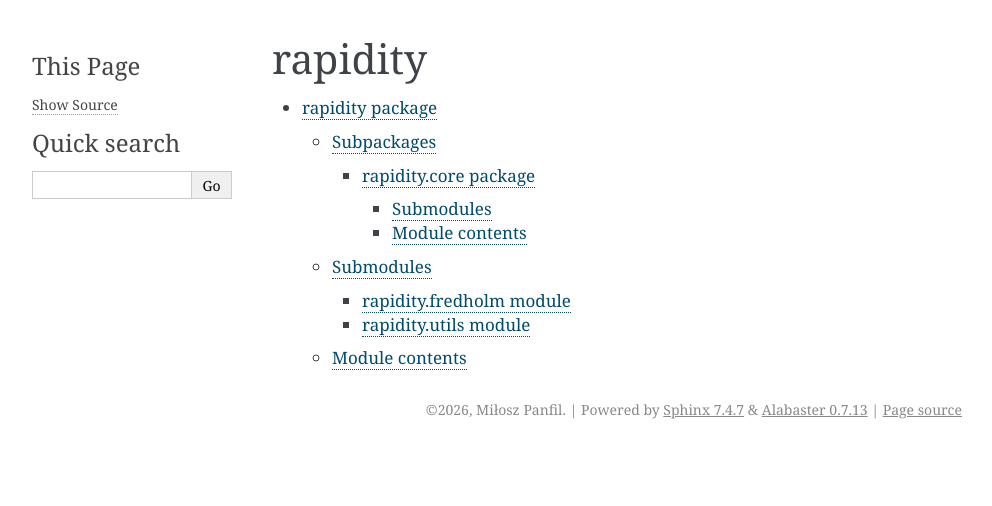
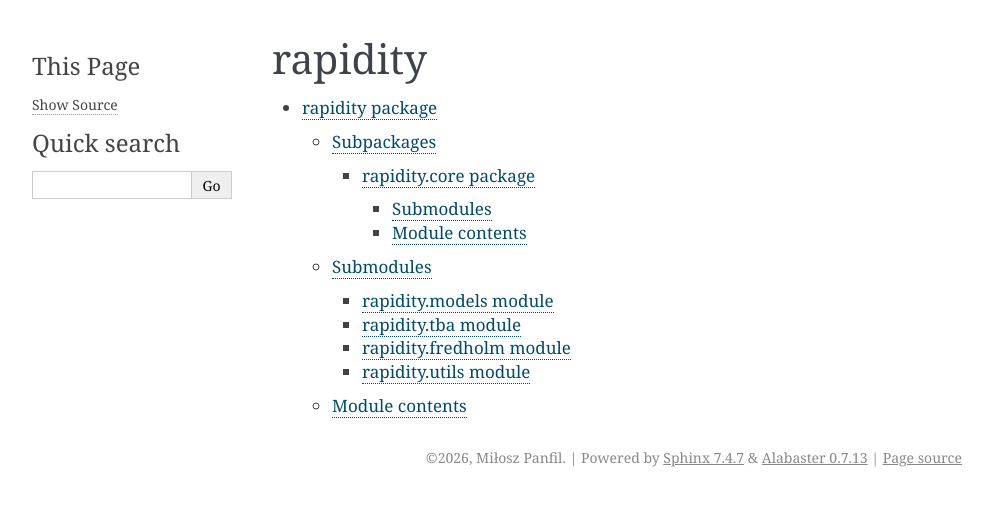
Before and after one commit to mkpanfil/rapidity, a Sphinx documentation site: the page built from docs/source/modules.rst, in a window 1280 px wide. Shown: the top 506 px of the page, without its empty margins (148-1140 px from the left). Built offline with Sphinx 7.4.7, drawn with Linux system fonts in a browser that asks for light colours.

Commit message:
add docs for models and tba

```diff
--- /dev/null
+++ b/docs/source/rapidity.models.rst
@@ -0,0 +1,7 @@
+rapidity.models module
+======================
+
+.. automodule:: rapidity.models
+   :members:
+   :show-inheritance:
+   :undoc-members:
--- a/docs/source/rapidity.rst
+++ b/docs/source/rapidity.rst
@@ -15,6 +15,8 @@ Submodules
 .. toctree::
    :maxdepth: 4
 
+   rapidity.models
+   rapidity.tba
    rapidity.fredholm
    rapidity.utils
 
--- /dev/null
+++ b/docs/source/rapidity.tba.rst
@@ -0,0 +1,7 @@
+rapidity.tba module
+===================
+
+.. automodule:: rapidity.tba
+   :members:
+   :show-inheritance:
+   :undoc-members:
```
